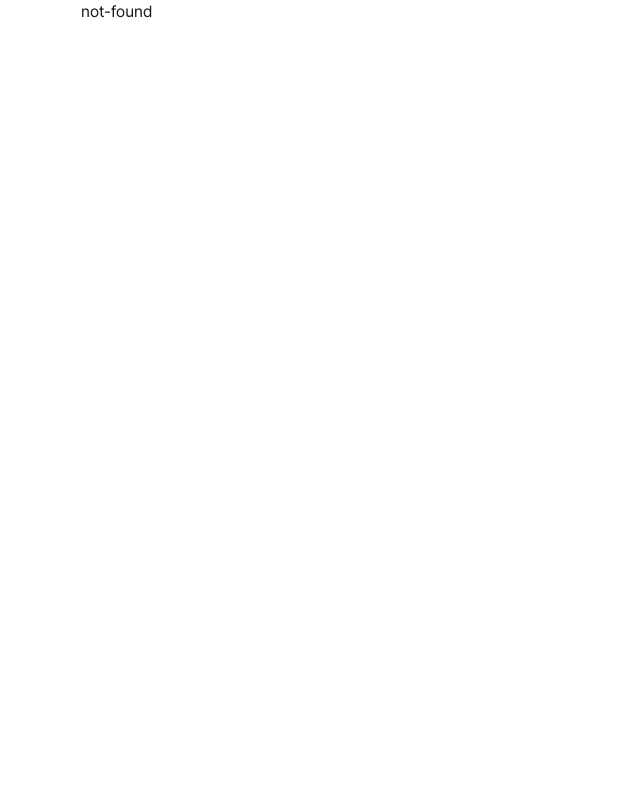
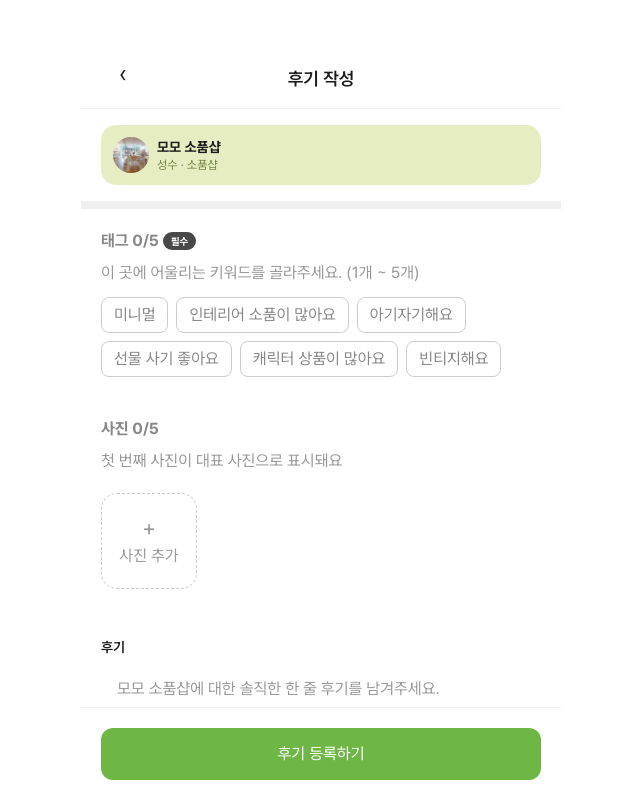
Before and after one commit to le2yunji/sopum-map, a Next.js app in the folder frontend/: page /shops/momone/reviews/new in a window 1280 px wide. Before the commit this address had no page. Shown: the top 800 px of the page, without its empty margins (319-959 px from the left). Built offline with nearby package versions, Linux system fonts and the light colour scheme.

Commit message:
feat: 방문 후기 작성 UI 구현

```diff
--- /dev/null
+++ b/frontend/src/app/(main)/shops/[shopId]/reviews/new/_components/VisitReviewForm.tsx
@@ -0,0 +1,142 @@
+"use client";
+
+import Image from "next/image";
+import Link from "next/link";
+import { useEffect, useMemo, useRef, useState, type FormEvent } from "react";
+
+import { Button } from "@/components/ui/Button/Button";
+import { Skeleton } from "@/components/ui/Skeleton/Skeleton";
+import { Textarea } from "@/components/ui/Textarea/Textarea";
+
+const TAGS = [
+  "미니멀",
+  "인테리어 소품이 많아요",
+  "아기자기해요",
+  "선물 사기 좋아요",
+  "캐릭터 상품이 많아요",
+  "빈티지해요",
+] as const;
+
+type ReviewDraft = Readonly<{
+  tags: string[];
+  review: string;
+  images: File[];
+}>;
+
+type Props = Readonly<{
+  shopId: string;
+  shopName: string;
+  state?: "success" | "loading" | "error";
+  onSubmit?: (draft: ReviewDraft) => void;
+  onRetry?: () => void;
+}>;
+
+/** Figma의 방문 후기 작성 흐름을 로컬 초안으로 제공합니다. */
+export function VisitReviewForm({
+  shopId,
+  shopName,
+  state = "success",
+  onSubmit = () => undefined,
+  onRetry = () => window.location.reload(),
+}: Props) {
+  const [selectedTags, setSelectedTags] = useState<string[]>([]);
+  const [review, setReview] = useState("");
+  const [images, setImages] = useState<File[]>([]);
+  const [tagError, setTagError] = useState("");
+  const firstTagRef = useRef<HTMLButtonElement>(null);
+
+  const previews = useMemo(
+    () => images.map((file) => ({ file, url: URL.createObjectURL(file) })),
+    [images],
+  );
+
+  useEffect(() => {
+    return () => previews.forEach((preview) => URL.revokeObjectURL(preview.url));
+  }, [previews]);
+
+  if (state === "loading") {
+    return <ReviewFormSkeleton />;
+  }
+
+  if (state === "error") {
+    return (
+      <main className="flex min-h-dvh flex-col items-center justify-center px-5 text-center">
+        <p className="text-16 font-semibold">후기 작성 화면을 불러오지 못했어요</p>
+        <Button className="mt-4" onClick={onRetry}>다시 시도</Button>
+      </main>
+    );
+  }
+
+  /** 태그 선택을 최대 5개 안에서 전환합니다. */
+  const toggleTag = (tag: string) => {
+    setTagError("");
+    setSelectedTags((current) =>
+      current.includes(tag)
+        ? current.filter((item) => item !== tag)
+        : [...current, tag],
+    );
+  };
+
+  /** 필수 태그를 검증하고 로컬 초안을 전달합니다. */
+  const handleSubmit = (event: FormEvent<HTMLFormElement>) => {
+    event.preventDefault();
+    if (selectedTags.length === 0) {
+      setTagError("태그를 1개 이상 선택해 주세요.");
+      firstTagRef.current?.focus();
+      return;
+    }
+    onSubmit({ tags: selectedTags, review, images });
+  };
+
+  return (
+    <main className="min-h-dvh bg-white pb-24">
+      <header className="sticky top-0 z-10 flex h-[109px] items-end justify-center border-b border-black-100 bg-white px-5 pb-4">
+        <Link href={`/shops/${shopId}`} aria-label="상점 상세로 돌아가기" className="absolute bottom-3 left-5 grid size-11 place-items-center rounded-full text-24 focus-visible:outline-2 focus-visible:outline-green-700">‹</Link>
+        <h1 className="text-18 font-semibold">후기 작성</h1>
+      </header>
+
+      <form onSubmit={handleSubmit} noValidate>
+        <section className="px-5 py-4">
+          <div className="flex items-center gap-2 rounded-[15px] bg-green-100/70 p-3">
+            <Image src="/images/shops/shop_example.png" alt="" width={36} height={36} className="size-9 rounded-full object-cover" />
+            <div><h2 className="text-14 font-bold">{shopName}</h2><p className="text-12 text-green-700">성수 · 소품샵</p></div>
+          </div>
+        </section>
+
+        <div className="h-2 bg-black-100" />
+        <section className="px-5 py-5" aria-labelledby="tag-title">
+          <div className="flex items-center gap-1 text-13 font-bold text-black-500"><h2 id="tag-title">태그 {selectedTags.length}/5</h2><span className="rounded-full bg-black-800 px-2 py-0.5 text-10 text-white">필수</span></div>
+          <p className="mt-2 text-11 text-black-400">이 곳에 어울리는 키워드를 골라주세요. (1개 ~ 5개)</p>
+          <div className="mt-3 flex flex-wrap gap-2" aria-describedby={tagError ? "tag-error" : undefined}>
+            {TAGS.map((tag, index) => {
+              const selected = selectedTags.includes(tag);
+              return <button key={tag} ref={index === 0 ? firstTagRef : undefined} type="button" aria-pressed={selected} disabled={!selected && selectedTags.length === 5} onClick={() => toggleTag(tag)} className={["min-h-9 rounded-lg border px-3 text-12", selected ? "border-green-500 bg-green-100 text-green-900" : "border-black-300 text-black-500", "disabled:cursor-not-allowed disabled:opacity-40"].join(" ")}>{tag}</button>;
+            })}
+          </div>
+          {tagError ? <p id="tag-error" role="alert" className="mt-2 text-12 text-red-600">{tagError}</p> : null}
+        </section>
+
+        <section className="px-5 py-5">
+          <h2 className="text-13 font-bold text-black-500">사진 {images.length}/5</h2>
+          <p className="mt-2 text-11 text-black-400">첫 번째 사진이 대표 사진으로 표시돼요</p>
+          <div className="mt-5 flex gap-3 overflow-x-auto pb-2">
+            <label className="flex size-24 shrink-0 cursor-pointer flex-col items-center justify-center rounded-2xl border border-dashed border-black-300 text-11 text-black-400"><span className="text-22">＋</span><span>사진 추가</span><input aria-label="사진 추가" type="file" accept="image/*" multiple className="sr-only" onChange={(event) => setImages(Array.from(event.target.files ?? []).slice(0, 5))} /></label>
+            {previews.map(({ file, url }) => <div key={`${file.name}-${file.lastModified}`} className="relative size-24 shrink-0 overflow-hidden rounded-2xl"><Image fill unoptimized src={url} alt={`${file.name} 미리보기`} className="object-cover" /><button type="button" aria-label={`${file.name} 삭제`} onClick={() => setImages((current) => current.filter((item) => item !== file))} className="absolute right-1 top-1 grid size-7 place-items-center rounded-full bg-black-950/70 text-14 text-white">×</button></div>)}
+          </div>
+        </section>
+
+        <section className="px-5 py-5">
+          <Textarea value={review} onChange={(event) => setReview(event.target.value)} label="후기" placeholder={`${shopName}에 대한 솔직한 한 줄 후기를 남겨주세요.`} maxLength={300} showCharacterCount textareaClassName="min-h-32 border-0 px-0 focus:ring-0" />
+        </section>
+
+        <section className="border-y-8 border-black-100 px-5 py-5 text-13 text-black-500"><h2 className="font-bold">후기 작성 가이드</h2><ul className="mt-4 space-y-3"><li>🍀 실제 방문 경험을 바탕으로 솔직하게 작성해주세요.</li><li>📸 직접 찍은 사진을 첨부하면 다른 픽커들에게 더 도움이 돼요.</li><li>🚫 광고성·비방·개인정보가 포함된 내용은 삭제될 수 있어요.</li></ul></section>
+        <div className="fixed inset-x-0 bottom-0 z-10 mx-auto max-w-[480px] border-t border-black-100 bg-white p-5"><Button type="submit" fullWidth size="large">후기 등록하기</Button></div>
+      </form>
+    </main>
+  );
+}
+
+/** 후기 작성 화면의 주요 높이를 유지하는 로딩 상태입니다. */
+function ReviewFormSkeleton() {
+  return <main aria-busy="true"><Skeleton label="후기 작성 화면을 불러오는 중" className="h-[109px]" /><div className="space-y-5 p-5"><Skeleton announce={false} className="h-16 rounded-2xl" /><Skeleton announce={false} className="h-32 rounded-xl" /><Skeleton announce={false} className="h-40 rounded-xl" /></div></main>;
+}
--- /dev/null
+++ b/frontend/src/app/(main)/shops/[shopId]/reviews/new/error.tsx
@@ -0,0 +1,8 @@
+"use client";
+
+import { Button } from "@/components/ui/Button/Button";
+
+/** 후기 작성 경로의 예상하지 못한 오류를 다시 시도할 수 있게 합니다. */
+export default function Error({ unstable_retry }: { unstable_retry: () => void }) {
+  return <main className="flex min-h-dvh flex-col items-center justify-center px-5 text-center"><h1 className="text-20 font-semibold">후기 작성 화면을 불러오지 못했어요</h1><Button className="mt-5" onClick={unstable_retry}>다시 시도</Button></main>;
+}
--- /dev/null
+++ b/frontend/src/app/(main)/shops/[shopId]/reviews/new/loading.tsx
@@ -0,0 +1,6 @@
+import { Skeleton } from "@/components/ui/Skeleton/Skeleton";
+
+/** 후기 작성 경로가 준비되는 동안 화면 높이를 유지합니다. */
+export default function Loading() {
+  return <main className="p-5"><Skeleton label="후기 작성 화면을 불러오는 중" className="h-24 rounded-xl" /></main>;
+}
--- /dev/null
+++ b/frontend/src/app/(main)/shops/[shopId]/reviews/new/page.tsx
@@ -0,0 +1,7 @@
+import { VisitReviewForm } from "./_components/VisitReviewForm";
+
+/** 동적 상점 식별자를 후기 작성 화면에 연결합니다. */
+export default async function Page({ params }: PageProps<"/shops/[shopId]/reviews/new">) {
+  const { shopId } = await params;
+  return <VisitReviewForm shopId={shopId} shopName="모모 소품샵" />;
+}
```
Also changed, not shown: 1 other file (tests, documents, lock files or other folders).
